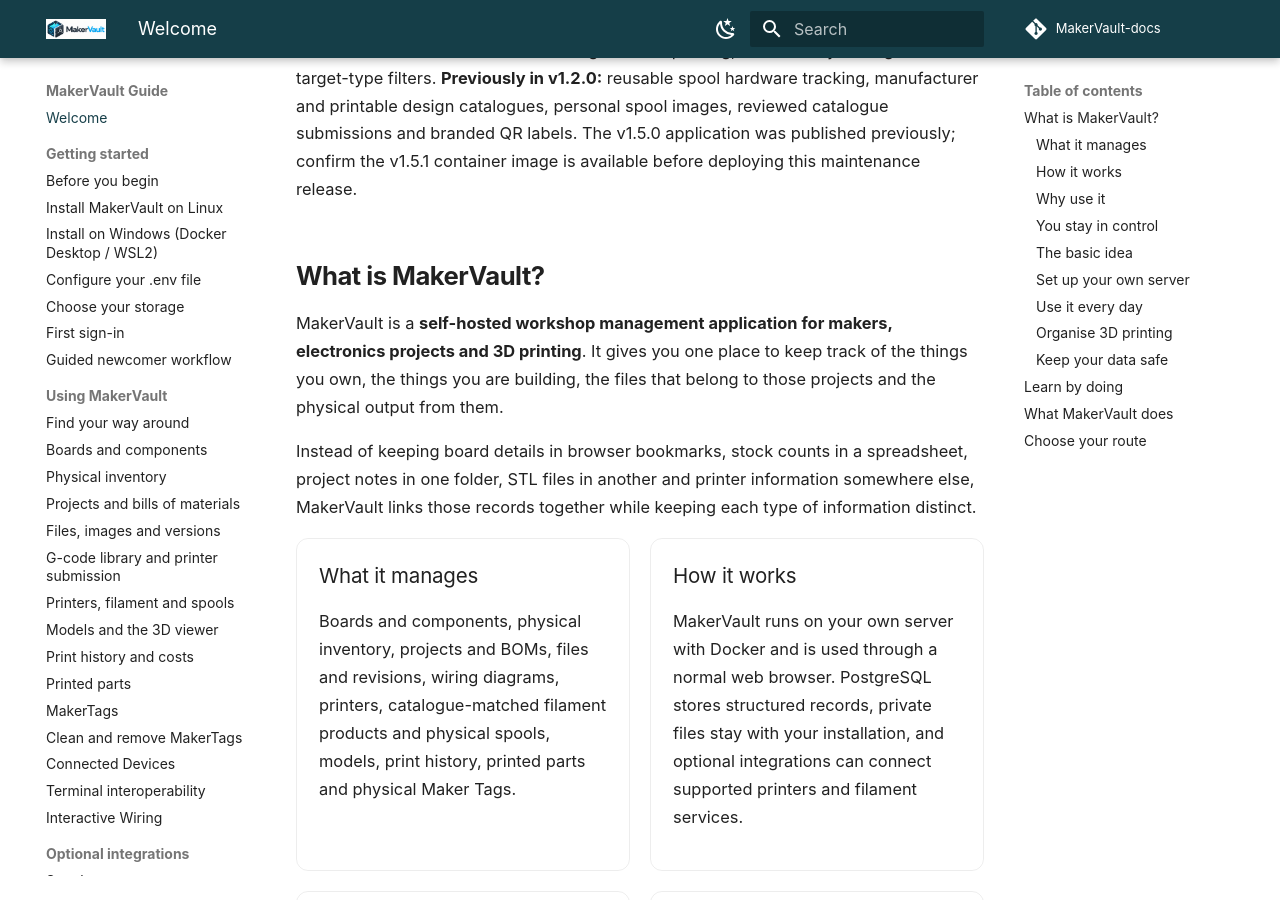
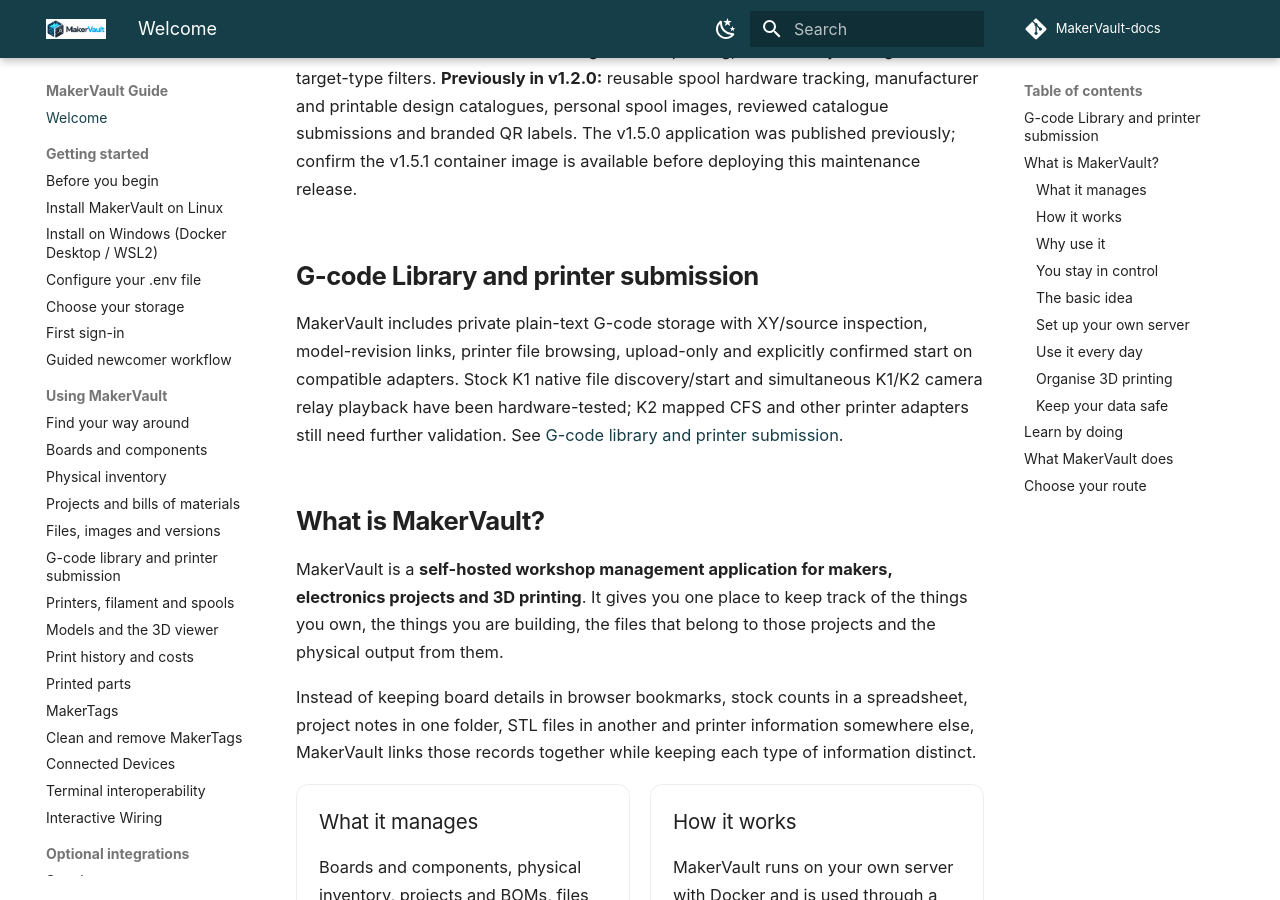
Before and after one commit to gavrd7/MakerVault-docs, an MkDocs documentation site: the page built from docs/guide/index.md, in a window 1280 px wide and 900 px high, scrolled down 702 px. Built offline with MkDocs 1.6.1 and Material for MkDocs 9.7.7, drawn with Linux system fonts in a browser that asks for light colours; comment, search, counter and statistics services are not loaded.

Commit message:
docs: document current G-code and printer workflows in docs/guide/index.md

```diff
--- a/docs/guide/index.md
+++ b/docs/guide/index.md
@@ -10,6 +10,10 @@
 </div>
 
 **In the v1.5.1 / Terminal v1.0.1 release candidate:** verified MakerTag cleaning and optional clean-on-remove, one authenticated five-second terminal pending-work poll, and native ESP-IDF persistent HTTPS with corrected worker memory cleanup. The maintainer reports the hardware release test matrix passed; final availability depends on the matching published app and firmware builds. See [Clean and remove MakerTags](using/maker-tag-maintenance.md) and [Connected Devices](using/connected-devices.md). **Previously in v1.4.5:** Paired MakerVault Terminal v0.7 supports verified single-scan NTAG215 NFC link writing, stable MakerTag URLs and cancellation-safe expiry. The native HTTPS listener is more resilient to slow connections. **Previously in v1.2.2:** custom and batch Maker Tag QR label printing, text visibility settings and target-type filters. **Previously in v1.2.0:** reusable spool hardware tracking, manufacturer and printable design catalogues, personal spool images, reviewed catalogue submissions and branded QR labels. The v1.5.0 application was published previously; confirm the v1.5.1 container image is available before deploying this maintenance release.
+
+## G-code Library and printer submission
+
+MakerVault includes private plain-text G-code storage with XY/source inspection, model-revision links, printer file browsing, upload-only and explicitly confirmed start on compatible adapters. Stock K1 native file discovery/start and simultaneous K1/K2 camera relay playback have been hardware-tested; K2 mapped CFS and other printer adapters still need further validation. See [G-code library and printer submission](using/gcode-and-print-submission.md).
 
 ## What is MakerVault?
 
```
